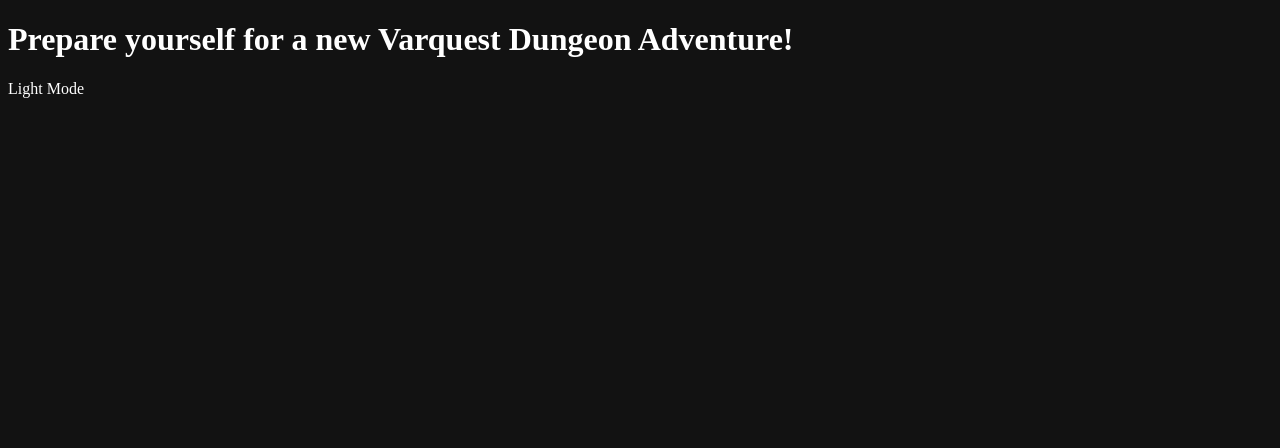
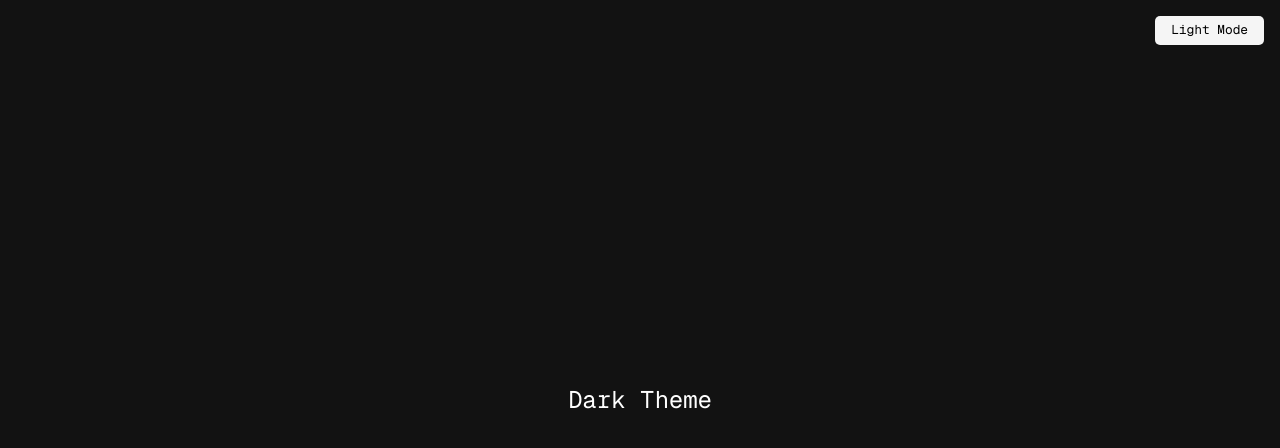
Before and after one commit to MaelBriantin/gear-up-or-shut-up, a React (Vite) app: page / in a window 1280 px wide. Shown: the top 448 px of the page. Built offline with nearby package versions, Linux system fonts and the light colour scheme.

Commit message:
feat(theme): update theme toggle functionality and styles

```diff
--- a/index.html
+++ b/index.html
@@ -5,24 +5,7 @@
     <link rel="icon" type="image/svg+xml" href="/vite.svg" />
     <meta name="viewport" content="width=device-width, initial-scale=1.0" />
     <title>Vite + React + TS</title>
-    <style>
-      :root {
-        --background-color-dark: #121212;
-        --text-color-dark: #ffffff;
-        --background-color-light: #f5f5f5;
-        --text-color-light: #000000;
-      }
-
-      [data-theme="dark"] {
-        background-color: var(--background-color-dark);
-        color: var(--text-color-dark);
-      }
-
-      [data-theme="light"] {
-        background-color: var(--background-color-light);
-        color: var(--text-color-light);
-      }
-    </style>
+    <link rel="stylesheet" href="/src/styles/index.css" />
   </head>
   <body>
     <div id="root"></div>
--- a/src/layouts/Layout.tsx
+++ b/src/layouts/Layout.tsx
@@ -1,15 +1,11 @@
 import { ThemeToggle } from "@/components/ThemeToggle";
+import { Outlet } from "react-router-dom";
 
-type LayoutPropsType = {
-    children: React.ReactNode;
-};
-
-export const Layout = (props: LayoutPropsType) => {
-    const { children } = props;
+export const Layout = () => {
     return (
         <main className="main-layout">
-            {children}
             <ThemeToggle />
+            <Outlet />
         </main>
     );
 }
--- a/src/lib/ReactDomRouter/AppRouter.tsx
+++ b/src/lib/ReactDomRouter/AppRouter.tsx
@@ -1,17 +1,9 @@
 import React, { Suspense } from 'react';
 import { createBrowserRouter, RouterProvider } from 'react-router-dom';
 import { routes } from '@/routes.config';
-import { withLayout } from '@utils';
 import { Loading } from '@/pages/LoadingPage';
-import { NotFoundPage } from '@/pages/NotFoundPage';
 
-const wrappedRoutes = routes.map(route => ({
-  ...route,
-  element: withLayout(route.element),
-  errorElement: <NotFoundPage />,
-}));
-
-const router = createBrowserRouter(wrappedRoutes);
+const router = createBrowserRouter(routes);
 
 export const Router: React.FC = () => {
   return (
--- a/src/pages/HomePage/index.tsx
+++ b/src/pages/HomePage/index.tsx
@@ -1,7 +1,11 @@
+import useThemeStore from "@/stores/themeStore";
+import { capitalize } from "@/utils";
+
 export const HomePage = () => {
+    const { theme } = useThemeStore();
     return (
         <h1>
-            Prepare yourself for a new Varquest Dungeon Adventure!
+            {capitalize(theme)} Theme
         </h1>
     );
 };
--- a/src/styles/index.css
+++ b/src/styles/index.css
@@ -2,7 +2,24 @@
 
 body {
   color: var(--primary-color);
-  background-color: var(--background-color);
+  background: var(--background-color);
+  transition: all 0.5s;
+}
+:root {
+  --background-color-dark: #121212;
+  --text-color-dark: #ffffff;
+  --background-color-light: #f5f5f5;
+  --text-color-light: #000000;
+}
+
+[data-theme="dark"] {
+  background: var(--background-color-dark);
+  color: var(--text-color-dark);
+}
+
+[data-theme="light"] {
+  background: var(--background-color-light);
+  color: var(--text-color-light);
 }
 
 @font-face {
@@ -13,7 +30,7 @@ body {
 }
 
 @font-face {
-  font-family: "Geist Mono";
+  font-family: "Geist";
   src: url("/src/fonts/GeistVF.woff") format("woff");
   font-weight: normal;
   font-style: normal;
@@ -42,7 +59,7 @@ body {
   flex-direction: column;
   height: 100vh;
   width: 100vw;
-  font-family: "Geist", monospace;
+  font-family: "Geist Mono", monospace;
   font-size: 1.5rem;
 }
 
```
Also changed, not shown: src/routes.config.tsx (+7 -0 lines).
